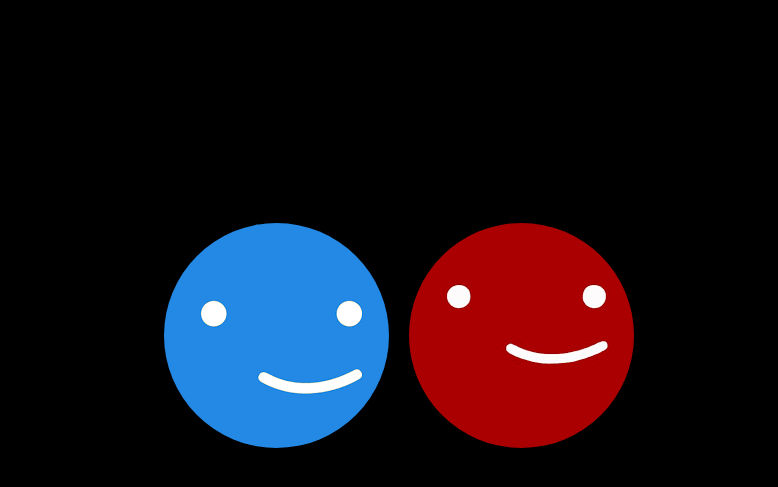
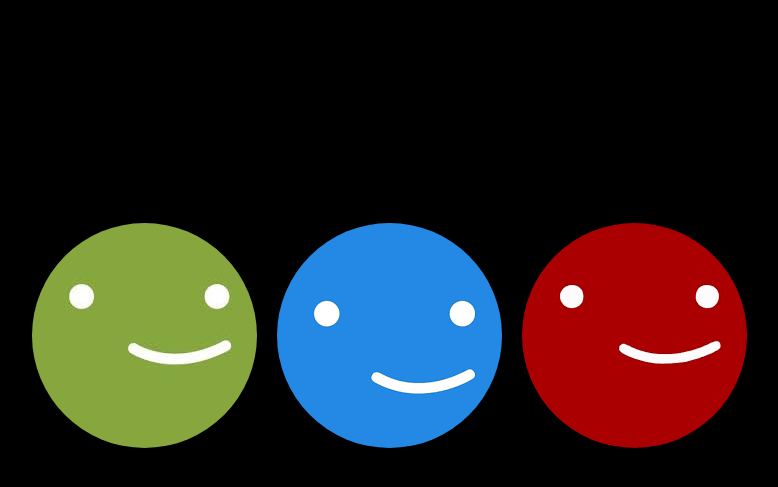
Before and after one commit to hnrquez/clone_Netflix, a plain HTML site: page perfis.html in a window 1280 px wide. Shown: the part 65-552 px from the top of the page, without its empty margins (251-1029 px from the left). Drawn offline with Linux system fonts and the light colour scheme.

Commit message:
Update perfis.html

```diff
--- a/perfis.html
+++ b/perfis.html
@@ -11,7 +11,7 @@
 
     <div class="pai">
         <div class="filho">
-            <img src="imageecopy.png" alt="" onclick="entrar1()" id="per1">
+            <img src="imagecopy.png" alt="" onclick="entrar1()" id="per1">
             <img src="imagecopy2.png" alt="" onclick="entrar2()" id="per2">
             <img src="imagecopy3.png" alt="" onclick="entrar3()" id="per3">
         </div>
```
